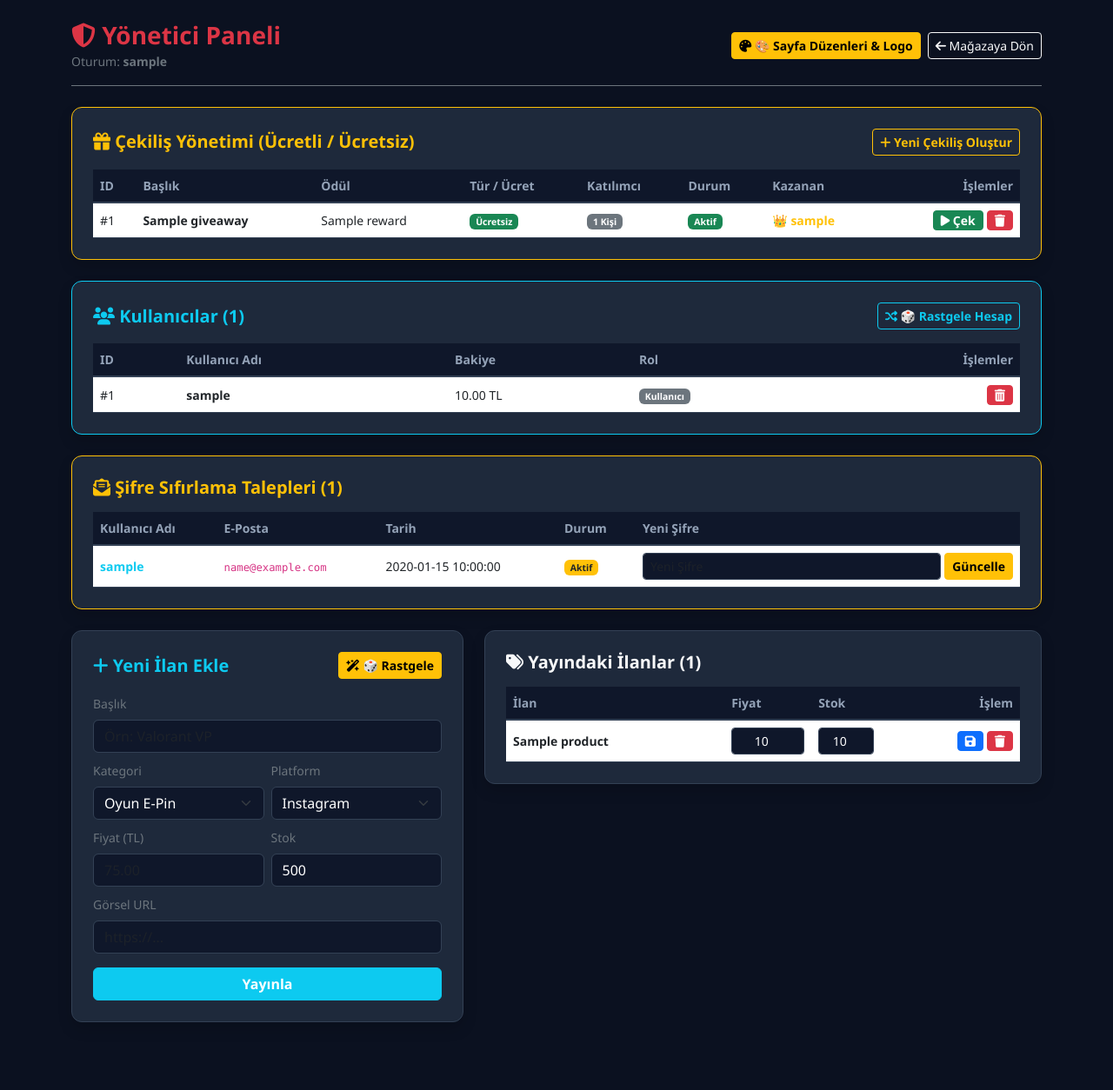
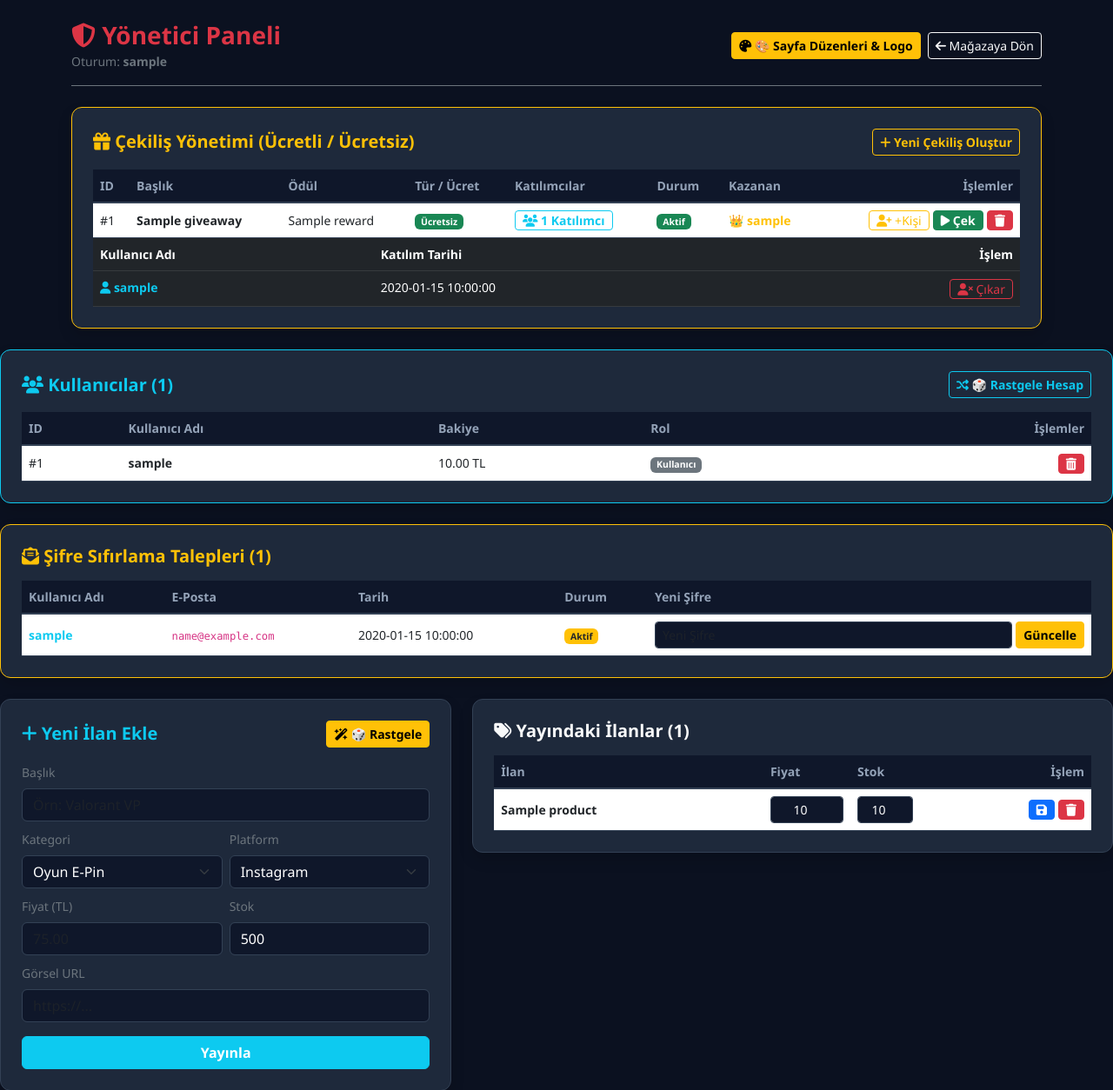
Before and after one commit to beratkalafat039-cyber/PinGamer, a Flask app: template templates/admin.html in a window 1280 px wide. Shown: the top 1254 px of the page at 87% size. Before the commit the page ends 1176 px from the top, so only its background shows below. Run offline with Flask 3, Linux system fonts and the light colour scheme; the template is opened without the code that fills it: most values are stand-ins (such as "Sample title", 1, 10 or a date in 2020); some libraries are stand-ins or nearby versions.

Commit message:
Update giveaway management and participant display

```diff
--- a/templates/admin.html
+++ b/templates/admin.html
@@ -40,7 +40,7 @@
       {% endif %}
     {% endwith %}
 
-    <!-- 1. ÇEKİLİŞ YÖNETİMİ -->
+    <!-- 1. ÇEKİLİŞ YÖNETİMİ & KATILIMCI KONTROLÜ -->
     <div class="card card-custom p-4 mb-4 shadow border-warning">
         <div class="d-flex justify-content-between align-items-center mb-3">
             <h5 class="fw-bold text-warning mb-0"><i class="fa-solid fa-gift"></i> Çekiliş Yönetimi (Ücretli / Ücretsiz)</h5>
@@ -93,7 +93,7 @@
                         <th>Başlık</th>
                         <th>Ödül</th>
                         <th>Tür / Ücret</th>
-                        <th>Katılımcı</th>
+                        <th>Katılımcılar</th>
                         <th>Durum</th>
                         <th>Kazanan</th>
                         <th class="text-end">İşlemler</th>
@@ -112,7 +112,12 @@
                                 <span class="badge bg-success">Ücretsiz</span>
                             {% endif %}
                         </td>
-                        <td><span class="badge bg-secondary">{{ g.participant_count }} Kişi</span></td>
+                        <td>
+                            <!-- KATILIMCILARI GÖRÜNTÜLEME BUTONU -->
+                            <button class="btn btn-outline-info btn-sm py-0 px-2 fw-bold" data-bs-toggle="modal" data-bs-target="#participantsModal{{ g.id }}">
+                                <i class="fa-solid fa-users"></i> {{ g.participant_count }} Katılımcı
+                            </button>
+                        </td>
                         <td>
                             {% if g.status == 'Aktif' %}
                                 <span class="badge bg-success">Aktif</span>
@@ -129,7 +134,13 @@
                         </td>
                         <td class="text-end">
                             <div class="d-flex justify-content-end gap-1">
+                                <!-- RASTGELE İNSAN EKLE -->
                                 {% if g.status == 'Aktif' %}
+                                    <form action="/admin/giveaway/add-random-participant/{{ g.id }}" method="POST" style="display:inline;">
+                                        <button type="submit" class="btn btn-outline-warning btn-sm py-0 px-2" title="Rastgele Katılımcı Ekle">
+                                            <i class="fa-solid fa-user-plus"></i> +Kişi
+                                        </button>
+                                    </form>
                                     <form action="/admin/giveaway/draw/{{ g.id }}" method="POST" style="display:inline;">
                                         <button type="submit" class="btn btn-success btn-sm py-0 px-2 fw-bold" onclick="return confirm('Çekilişi sonuçlandırmak istiyor musunuz?')">
                                             <i class="fa-solid fa-play"></i> Çek
@@ -142,6 +153,49 @@
                             </div>
                         </td>
                     </tr>
+
+                    <!-- KATILIMCILAR LİSTESİ MODAL PENCERESİ -->
+                    <div class="modal fade" id="participantsModal{{ g.id }}" tabindex="-1" aria-hidden="true">
+                        <div class="modal-dialog modal-dialog-centered">
+                            <div class="modal-content bg-dark border-secondary text-light">
+                                <div class="modal-header border-secondary">
+                                    <h6 class="modal-title fw-bold text-warning"><i class="fa-solid fa-list-check"></i> '{{ g.title }}' Katılımcıları ({{ g.participant_count }})</h6>
+                                    <button type="button" class="btn-close btn-close-white" data-bs-dismiss="modal"></button>
+                                </div>
+                                <div class="modal-body p-0" style="max-height: 350px; overflow-y: auto;">
+                                    <table class="table table-dark small mb-0">
+                                        <thead>
+                                            <tr>
+                                                <th>Kullanıcı Adı</th>
+                                                <th>Katılım Tarihi</th>
+                                                <th class="text-end">İşlem</th>
+                                            </tr>
+                                        </thead>
+                                        <tbody>
+                                            {% for p in g.participants %}
+                                            <tr>
+                                                <td class="fw-bold text-info"><i class="fa-solid fa-user"></i> {{ p.username }}</td>
+                                                <td>{{ p.joined_at }}</td>
+                                                <td class="text-end">
+                                                    <form action="/admin/giveaway/remove-participant/{{ p.id }}" method="POST" style="display:inline;">
+                                                        <button type="submit" class="btn btn-outline-danger btn-sm py-0 px-2" title="Çekilişten Çıkar">
+                                                            <i class="fa-solid fa-user-xmark"></i> Çıkar
+                                                        </button>
+                                                    </form>
+                                                </td>
+                                            </tr>
+                                            {% else %}
+                                            <tr>
+                                                <td colspan="3" class="text-center text-muted py-3">Bu çekilişe henüz kimse katılmamış.</td>
+                                            </tr>
+                                            {% endfor %}
+                                        </tbody>
+                                    </table>
+                                </div>
+                            </div>
+                        </div>
+                    </div>
+
                     {% else %}
                     <tr>
                         <td colspan="8" class="text-center text-secondary py-3">Çekiliş bulunmuyor.</td>
```
